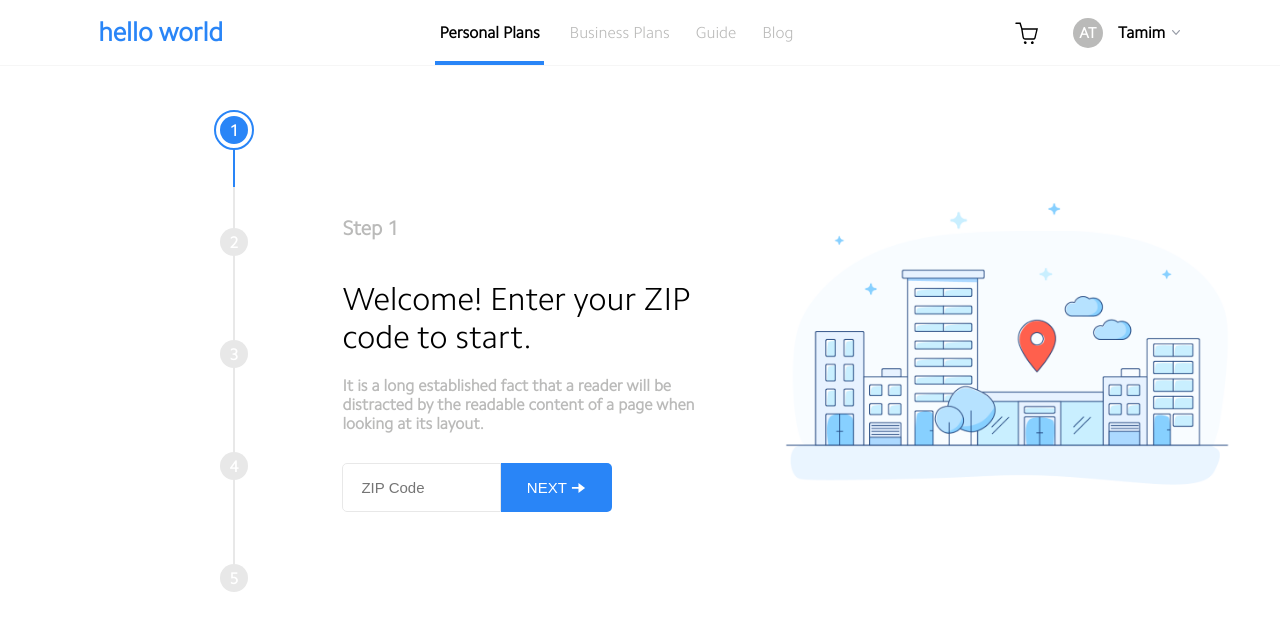
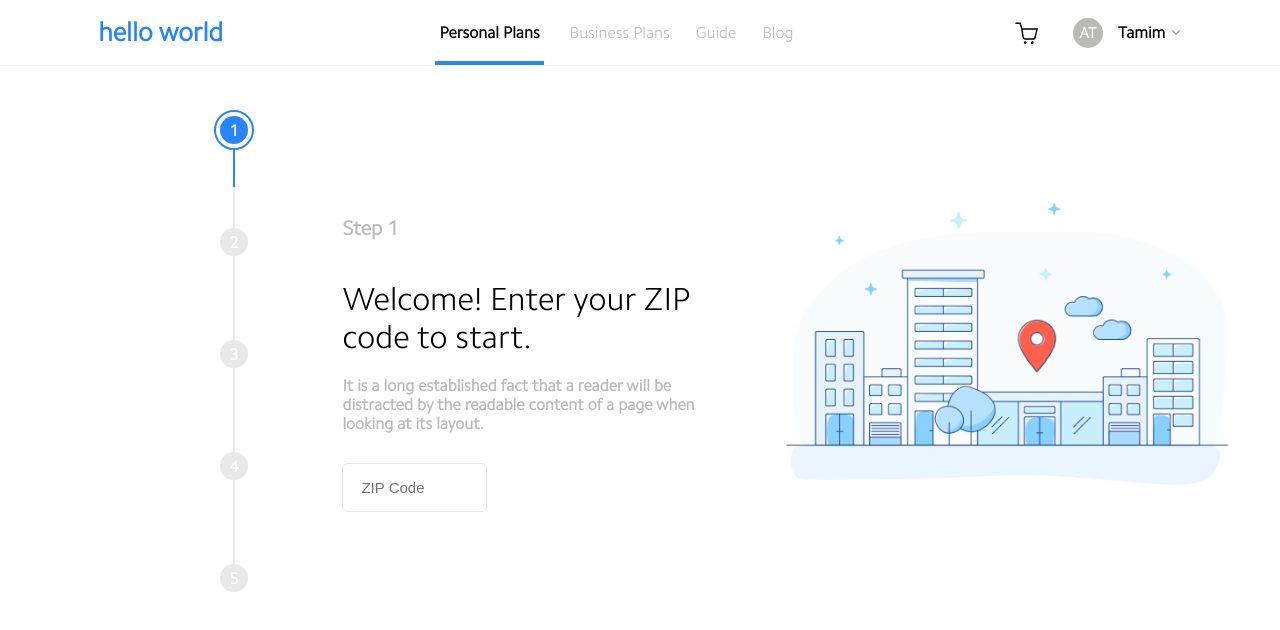
Before and after one commit to ATG-Tamim/vue-wizard, a Vue app: page / in a window 1280 px wide. Shown: the top 630 px of the page. Built offline with nearby package versions, Linux system fonts and the light colour scheme.

Commit message:
Add animation to input

```diff
--- a/src/assets/style/_components.scss
+++ b/src/assets/style/_components.scss
@@ -6,6 +6,27 @@ input[type="text"], input[type="number"] {
   text-transform: capitalize;
   padding: 15px 0 15px 18px;
   border: 1px solid $textSecondary;
+  z-index: 2;
+  transition: width .3s ease;
+
+
+  &.input-disable {
+    width: 36%;
+    border-radius: 5px;
+    &:hover {
+      border-radius: 5px;
+    }
+  }
+
+  &:hover {
+    outline: none;
+    border: 1px solid $primary;
+    border-radius: 5px 0 0 5px;
+  }
+
+  &:focus {
+    outline: none;
+  }
 }
 
 input[type=number]::-webkit-inner-spin-button,
@@ -25,11 +46,17 @@ button {
   text-transform: uppercase;
   border-radius: 0 5px 5px 0;
   transition: width 5s ease;
+  z-index: 1;
+  transition: transform .3s ease ;
+  &.btn-disable {
+    transform: translateX(-120px);
+  }
+
+  &:focus {
+    outline: none;
+  }
 }
 
-:focus {
-	outline: 2px auto $textSecondary;
-}
 
 .btn-primary-outline {
   width: 32%;
--- a/src/views/StepOne.vue
+++ b/src/views/StepOne.vue
@@ -7,8 +7,8 @@
         class="steps-para form-item"
       >It is a long established fact that a reader will be distracted by the readable content of a page when looking at its layout.</p>
       <div class="input-form form-item">
-        <input type="text" placeholder="ZIP code" @click="transition"/>
-        <button type="submit" @click="addNum">
+          <input ref="zipCodeInp" class="input-disable" type="text" placeholder="ZIP code" v-model="inputValue"/>
+          <button ref="zipCodeBtn" class="btn-disable">
           Next
           <span>
             <img src="./../assets/font-icons/arrow-left.svg" alt />
@@ -23,16 +23,30 @@
 </template>
 
 <script>
+
 export default {
   data() {
-    return {};
+    return {
+      inputValue: ''
+    };
   },
 
   methods: {
-    addNum() {
-      this.$emit("addNum");
-    },
+    nextStep() {
+    }
   },
+
+  watch: {
+    inputValue: function(value) {
+      if (this.inputValue.length >= 4) {
+        this.$refs.zipCodeInp.classList.remove('input-disable')
+        this.$refs.zipCodeBtn.classList.remove('btn-disable')
+      } else {
+        this.$refs.zipCodeInp.classList.add('input-disable')
+        this.$refs.zipCodeBtn.classList.add('btn-disable')
+      }
+    }
+  }
 };
 </script>
 
```
